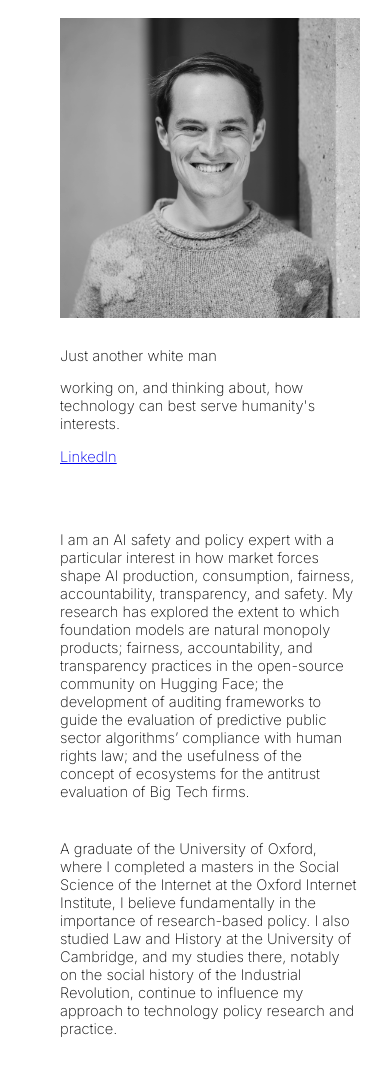
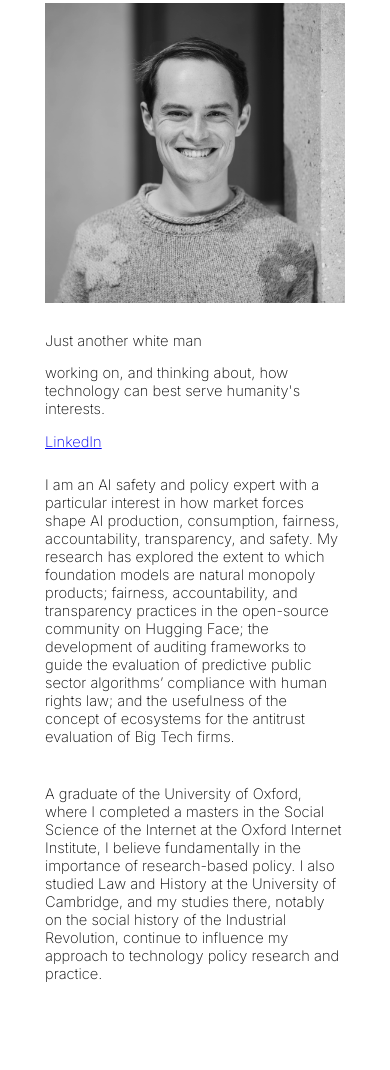
Before and after one commit to georgecolville/georgecolville.github.io, a plain HTML site: page index.html in a window 390 px wide. Shown: the part 927-1997 px from the top of the page. Drawn offline with Linux system fonts and the light colour scheme; a script that the page names is missing; a web font is replaced by a local one.

Commit message:
Add files via upload

```diff
--- a/personal_site_styles.css
+++ b/personal_site_styles.css
@@ -53,6 +53,8 @@ body {
     grid-column-gap: 0px;
     grid-row-gap: 10px;
     max-width: 1080px;
+
+    margin: 0 auto;
   }
 
   .column:nth-child(1) {
@@ -116,12 +118,21 @@ body {
     grid-auto-rows: auto;
     grid-row-gap: 10px;
     max-width: 300px;
+
+    margin: 0 auto;
     /*max-height: 400px;*/
   }
 
+  .column {
+    padding-left: 0;
+    padding-right: 0;
+  }
+
+  #shortabout,
   #about_text,
-  #about_text2 {
-    padding-left: 20px;
+  #about_text2,
+  #portrait {
+    padding: 0;
   }
 }
 
```
